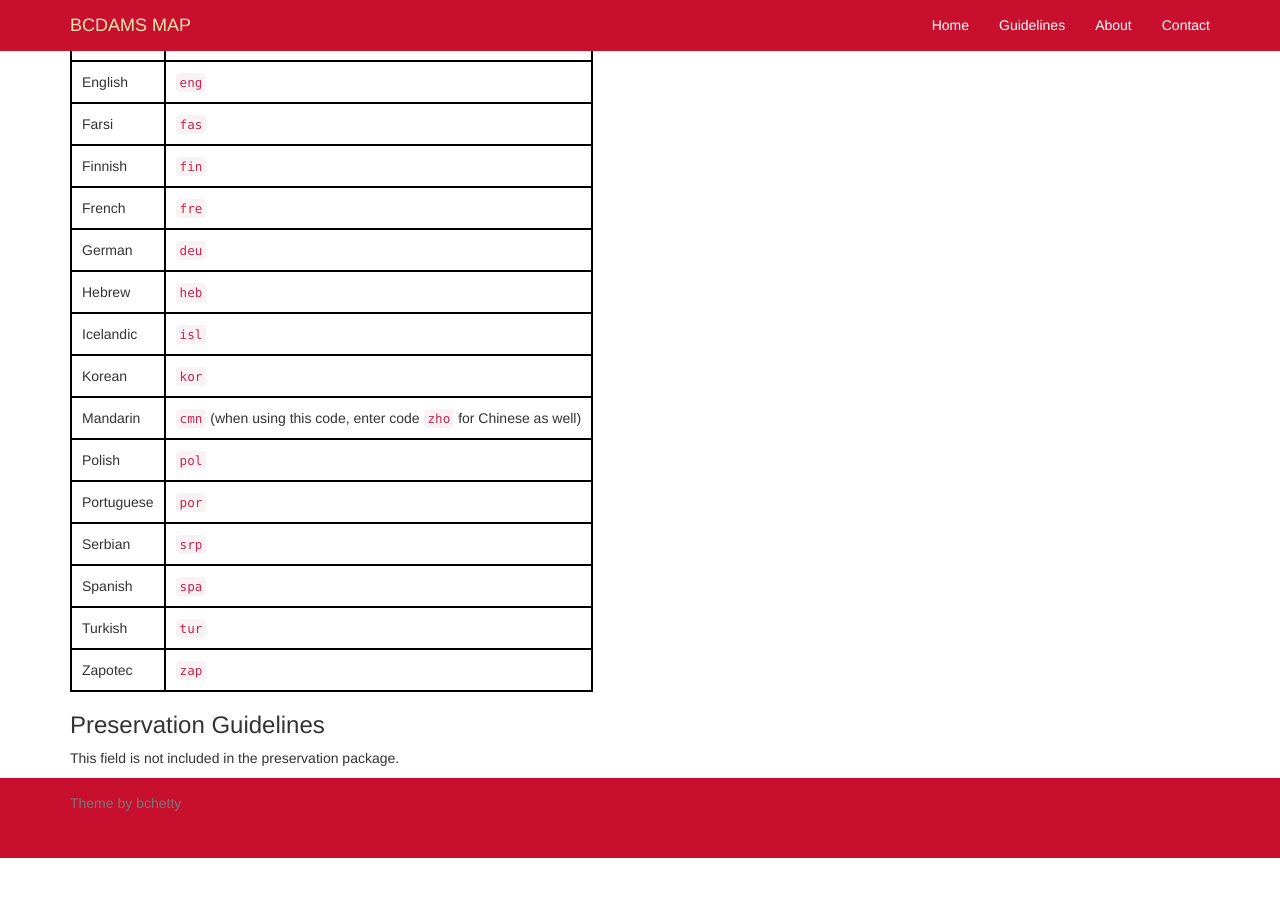
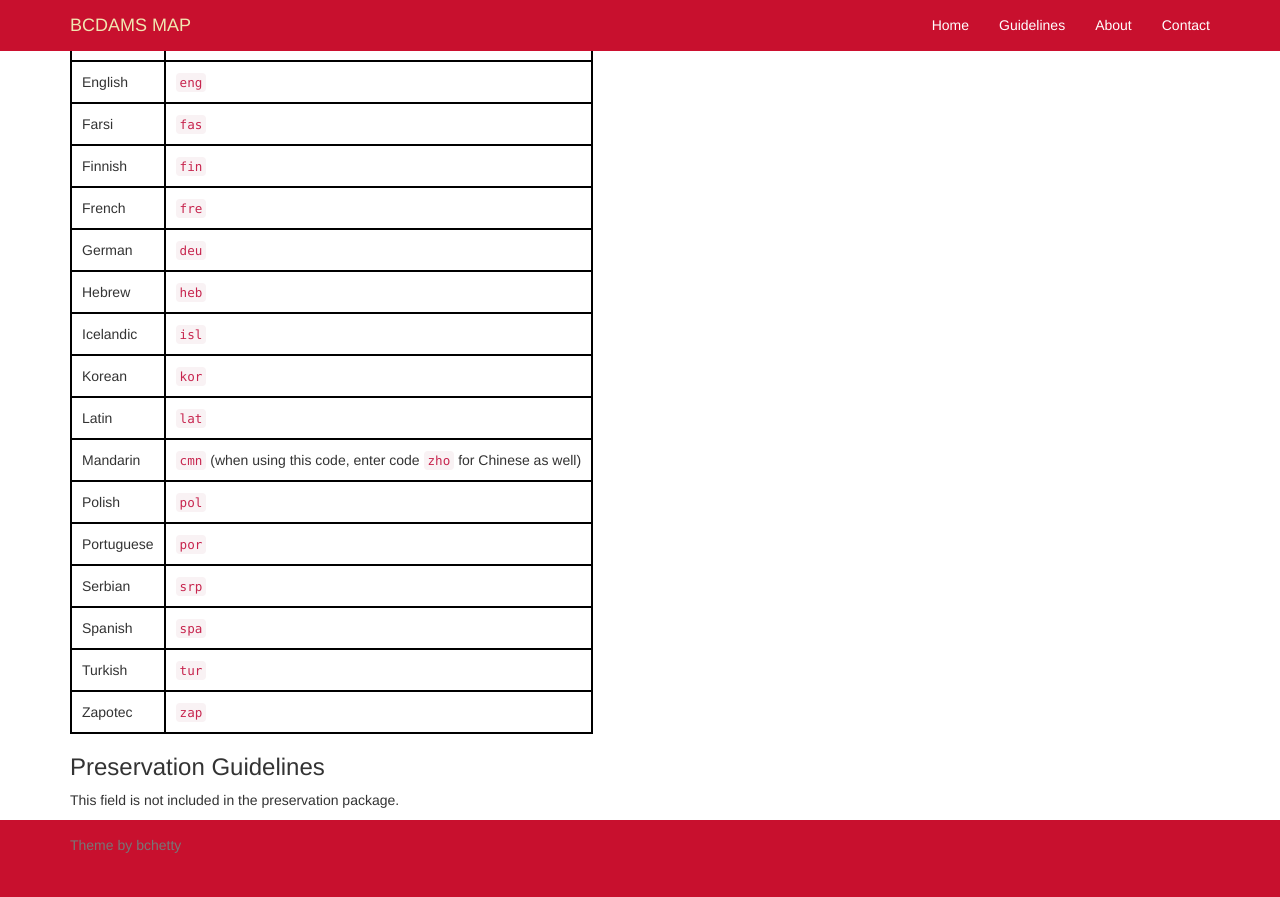
Before and after one commit to uhlibraries-digital/bcdams-map, a Jekyll site: the page built from guidelines/language.md, in a window 1280 px wide and 900 px high, scrolled down 578 px. Shown: the top 897 px of the window. Built offline with Jekyll 4.4.1, drawn with Linux system fonts in a browser that asks for light colours; nearby versions of some CDN libraries; comment, search, counter and statistics services are not loaded; before the commit the page ends 1436 px from its top, so only the background shows below that.

Commit message:
Added Latin to language dropdown

```diff
--- a/_data/elements/language.yml
+++ b/_data/elements/language.yml
@@ -20,6 +20,7 @@
       - hrv
       - isl
       - kor
+      - lat
       - nld
       - pol
       - por
--- a/guidelines/language.md
+++ b/guidelines/language.md
@@ -26,6 +26,7 @@
 Hebrew | `heb`
 Icelandic | `isl`
 Korean | `kor`
+Latin | `lat`
 Mandarin | `cmn` (when using this code, enter code `zho` for Chinese as well)
 Polish | `pol`
 Portuguese | `por`
```
